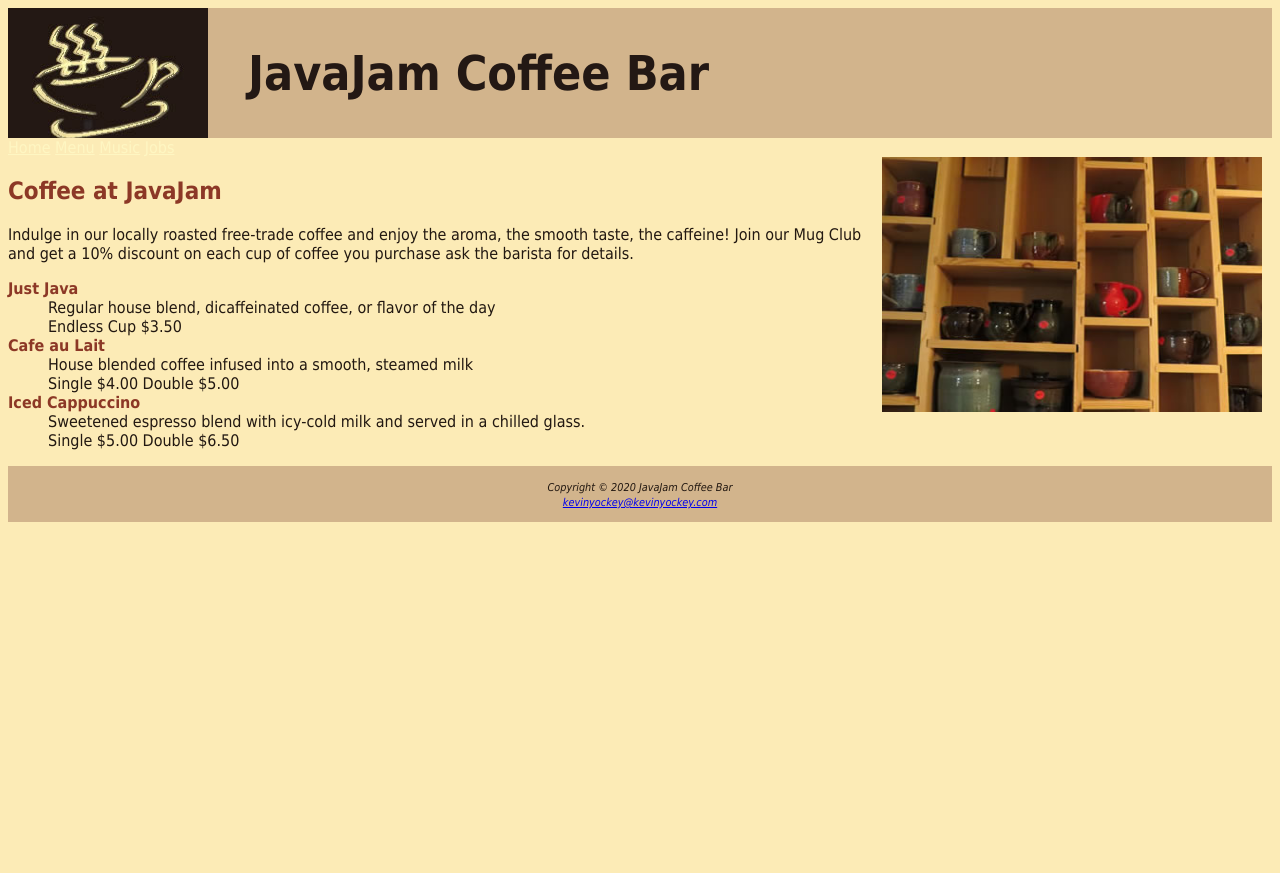
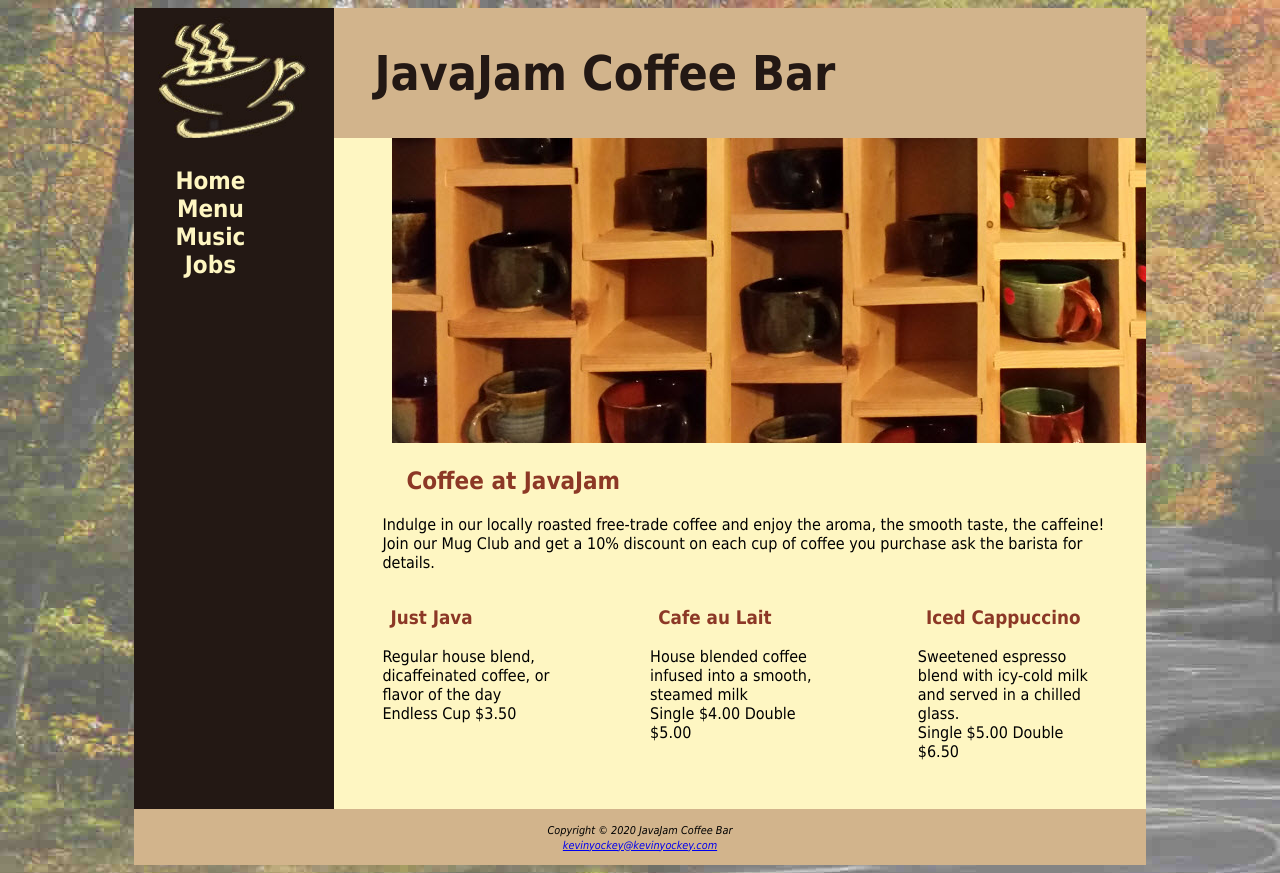
Before and after one commit to SICTCtestin/javajam-kryock-com, a plain HTML site: page javaJam/ch6&ch8/version 3 - cssLayout/menu.html in a window 1280 px wide. Before the commit the page ends 800 px from the top, so only its background shows below. Drawn offline with Linux system fonts and the light colour scheme.

Commit message:
java jam ch6

```diff
--- a/javaJam/ch6&ch8/version 3 - cssLayout/javajam.css
+++ b/javaJam/ch6&ch8/version 3 - cssLayout/javajam.css
@@ -3,9 +3,9 @@
 }
 body{
     background-color: #fcebb6;
-    color: #221811;
     font-family: tahoma,arial, sans-serif;
-
+    background-image: url("img/fadedroad50.jpg");
+    background-repeat: no-repeat;
 }
 header{
     color: #231814;
@@ -55,13 +55,8 @@ main{
 
 }
 
-main h2{padding-left: 3EM; padding-right: 2em}
-main h3{padding-left: 3EM; padding-right: 2em}
-main h4{padding-left: 3EM; padding-right: 2em}
-main p{padding-left: 3EM; padding-right: 2em}
-main div{padding-left: 3EM; padding-right: 2em}
-main ul{padding-left: 3EM; padding-right: 2em}
-main dl{padding-left: 3EM; padding-right: 2em}*/
+main h2,h3,h4,p,div,ul,dl{padding-left: 3EM; padding-right: 2em}
+
 
 nav{
     text-align: center;
@@ -72,13 +67,14 @@ nav{
     text-decoration: none;
     width: 200px;
     float: left;
+    height: 100%;
 }
-nav a:link{ color: #fef6c2;}
-nav a:visited{ color: #d2b48c;}
-nav a:hover{ color: #cc9933;}
+nav a:link{ text-decoration: none; color: #fef6c2;}
+nav a:visited{ text-decoration: none; color: #d2b48c;}
+nav a:hover{ text-decoration: none; color: #cc9933;}
 nav ul{
     padding-left: 0;
-    display: list-item;
+    list-style-type: none;
 }
 footer{
     background-color: #d2b48c;
@@ -92,7 +88,7 @@ img{
     padding-left: 10px;
     padding-right: 10px;
 }
-#wapper{
+#wrapper{
     width: 80%;
     background-color: #231814;
     margin-right: auto;
--- a/javaJam/ch6&ch8/version 3 - cssLayout/menu.html
+++ b/javaJam/ch6&ch8/version 3 - cssLayout/menu.html
@@ -7,39 +7,49 @@
     </head>
     <body>
         <div id="wrapper">
-            <header>
-                <h1>JavaJam Coffee Bar</h1>
+            <header class="home">
+                <h1><a href="index.html">JavaJam Coffee Bar</a></h1>
             </header>
             <nav>
-                <a href="index.html">Home</a>
-                <a href="menu.html">Menu</a>
-                <a href="music.html">Music</a>
-                <a href="jobs.html">Jobs</a>
+                <ul>
+                    <li><a href="index.html">Home</a></li>
+                    <li><a href="menu.html">Menu</a></li>
+                    <li><a href="music.html">Music</a></li>
+                    <li><a href="jobs.html">Jobs</a></li>
+                </ul>
             </nav>
-            <img src="img/mugs.jpg" alt="mugs" height="255", width="400" align="right">
+            <main>
+                <div id="heromugs">
+                    <img src="img/heromugs.jpg">
+                </div>
                 <h2>Coffee at JavaJam</h2>
                 <p>
                     Indulge in our locally roasted free-trade coffee and enjoy the aroma, the smooth
                     taste, the caffeine! Join our Mug Club and get a 10% discount on each cup of
                     coffee you purchase ask the barista for details.
                 </p>
-            <dl>
-                <dt><b>Just Java</b></dt>
-                <dd>
+                <section class="onethird">
+                    <h3>Just Java</h3>
+                    <p>
                         Regular house blend, dicaffeinated coffee, or flavor of the day<br>
                         Endless Cup $3.50
-                </dd>
-                <dt><b>Cafe au Lait</b></dt>
-                <dd>
+                    </p>
+                </section>
+                <section class="onethird">
+                    <h3>Cafe au Lait</h3>
+                    <p>
                         House blended coffee infused into a smooth, steamed milk<br>
                         Single $4.00 Double $5.00
-                </dd>
-                <dt><b>Iced Cappuccino</b></dt>
-                <dd>
+                    </p>
+                </section>
+                <section class="onethird">
+                    <h3>Iced Cappuccino</h3>
+                    <p>
                         Sweetened espresso blend with icy-cold milk and served in a chilled glass.<br>
                         Single $5.00 Double $6.50
-                </dd>
-            </dl>
+                    </p>
+                </section>
+            </main>
             <footer>
                 <small>
                     <i>
```
Also changed, not shown: javaJam/ch6&ch8/version 3 - cssLayout/music.html (+14 -8 lines). Lines whose indentation alone changed are shown as unchanged.
